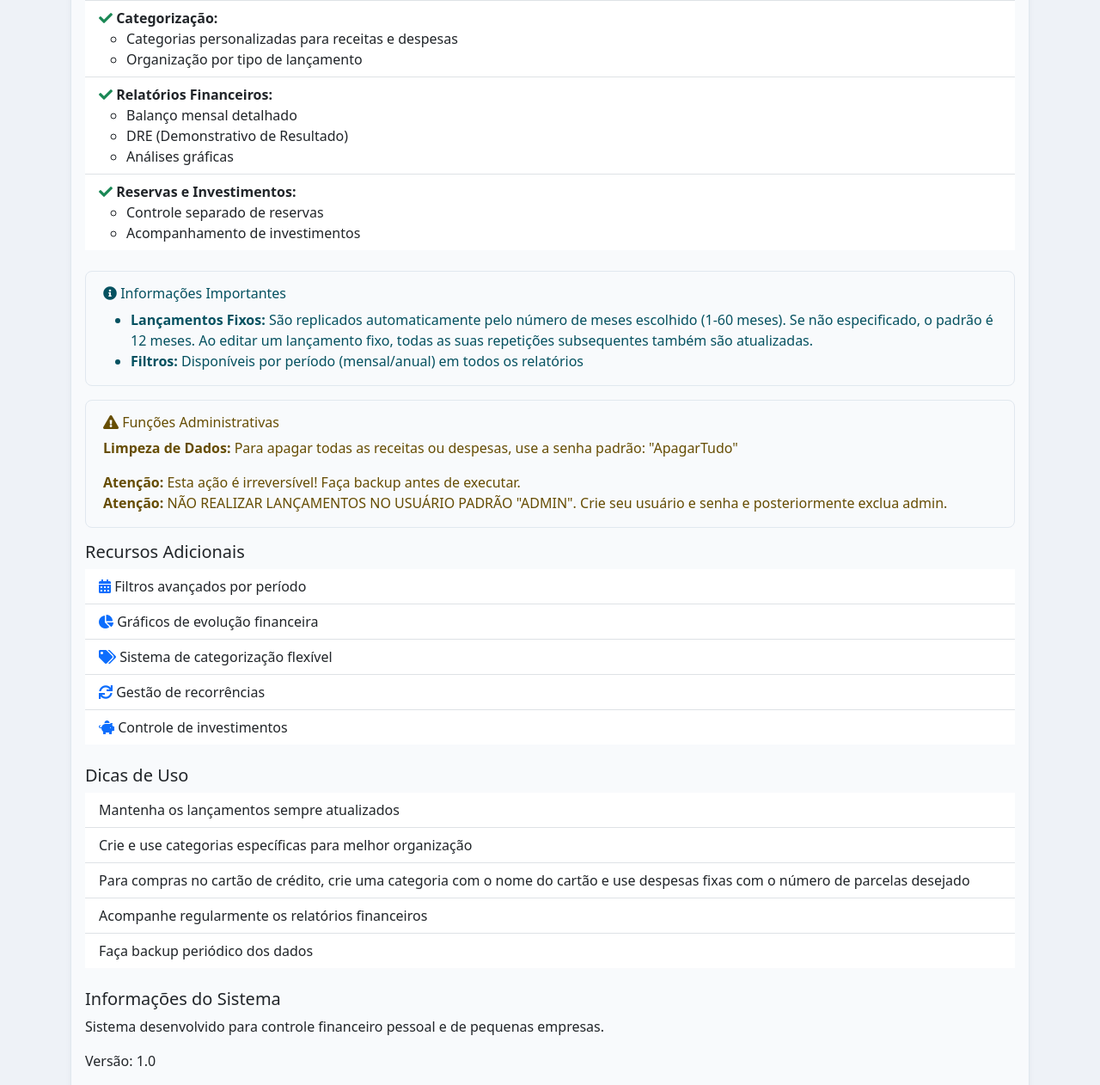
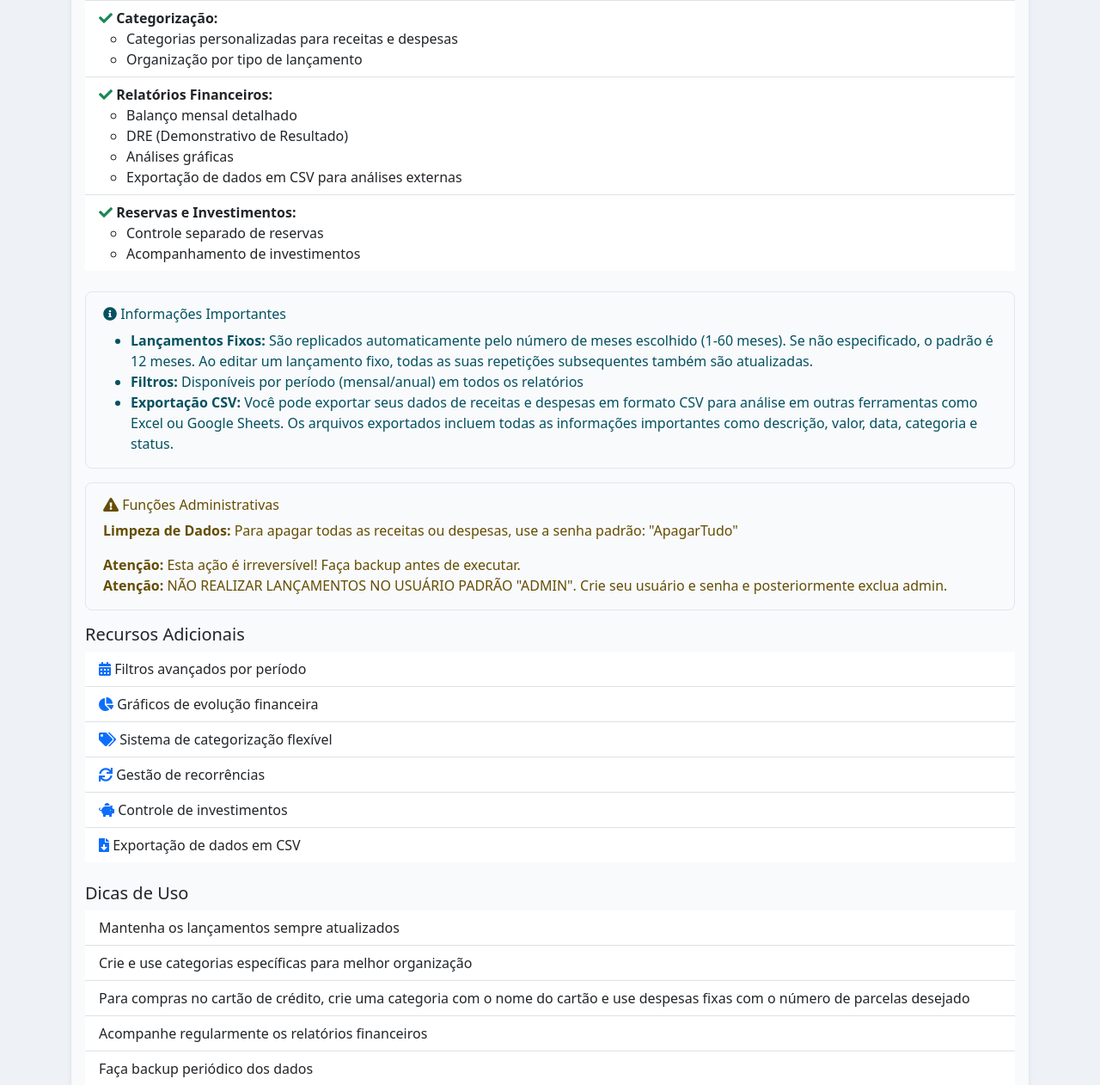
Before and after one commit to fernandofull/Sistema_financas, a Flask app: page /sobre in a window 1280 px wide. Shown: the part 544-1806 px from the top of the page at 86% size. Run offline with Flask 3, Linux system fonts and the light colour scheme; a user stored in the database is signed in.

Commit message:
função baixar csv

```diff
--- a/app.py
+++ b/app.py
@@ -1,4 +1,4 @@
-from flask import Flask, render_template, request, redirect, url_for, flash, session
+from flask import Flask, render_template, request, redirect, url_for, flash, session, send_file
 from models import db, Usuario, Despesa, Receita, Categoria, ReservaInvestimento
 from datetime import datetime, date
 from functools import wraps
@@ -11,6 +11,8 @@ import codecs
 import os
 import logging
 from logging.handlers import RotatingFileHandler
+import csv
+import io
 
 # Configura a codificação padrão para UTF-8
 sys.stdout = codecs.getwriter('utf-8')(sys.stdout.buffer)
@@ -1621,6 +1623,76 @@ def internal_error(error):
                          error_name='Erro Interno do Servidor',
                          error_description='Ocorreu um erro interno no servidor. Nossa equipe foi notificada.'), 500
 
+@app.route('/exportar_receitas_csv')
+@login_required
+def exportar_receitas_csv():
+    usuario_id = Usuario.query.filter_by(username=session['usuario']).first().id
+
+    # Busca todas as receitas do usuário
+    receitas = Receita.query.filter_by(usuario_id=usuario_id).all()
+
+    # Cria um buffer de memória para o CSV
+    output = io.StringIO()
+    writer = csv.writer(output)
+
+    # Escreve o cabeçalho
+    writer.writerow(['Descrição', 'Valor', 'Data', 'Categoria', 'Fixa', 'Recebido'])
+
+    # Escreve os dados
+    for receita in receitas:
+        writer.writerow([
+            receita.descricao,
+            receita.valor,
+            receita.data.strftime('%Y-%m-%d'),
+            receita.categoria.nome,
+            'Sim' if receita.fixa else 'Não',
+            'Sim' if receita.recebido else 'Não'
+        ])
+
+    # Prepara o arquivo para download
+    output.seek(0)
+    return send_file(
+        io.BytesIO(output.getvalue().encode('utf-8')),
+        mimetype='text/csv',
+        as_attachment=True,
+        download_name=f'receitas_{datetime.now().strftime("%Y%m%d")}.csv'
+    )
+
+@app.route('/exportar_despesas_csv')
+@login_required
+def exportar_despesas_csv():
+    usuario_id = Usuario.query.filter_by(username=session['usuario']).first().id
+
+    # Busca todas as despesas do usuário
+    despesas = Despesa.query.filter_by(usuario_id=usuario_id).all()
+
+    # Cria um buffer de memória para o CSV
+    output = io.StringIO()
+    writer = csv.writer(output)
+
+    # Escreve o cabeçalho
+    writer.writerow(['Descrição', 'Valor', 'Data', 'Categoria', 'Fixa', 'Pago'])
+
+    # Escreve os dados
+    for despesa in despesas:
+        writer.writerow([
+            despesa.descricao,
+            despesa.valor,
+            despesa.data.strftime('%Y-%m-%d'),
+            despesa.categoria.nome,
+            'Sim' if despesa.fixa else 'Não',
+            'Sim' if despesa.pago else 'Não'
+        ])
+
+    # Prepara o arquivo para download
+    output.seek(0)
+    return send_file(
+        io.BytesIO(output.getvalue().encode('utf-8')),
+        mimetype='text/csv',
+        as_attachment=True,
+        download_name=f'despesas_{datetime.now().strftime("%Y%m%d")}.csv'
+    )
+
 if __name__ == '__main__':
     # Inicializa o scheduler apenas uma vez
     if not scheduler.running:
--- a/templates/despesas.html
+++ b/templates/despesas.html
@@ -69,8 +69,11 @@
 
     <!-- Lista de Despesas -->
     <div class="card">
-        <div class="card-header">
+        <div class="card-header d-flex justify-content-between align-items-center">
             <h5>Despesas do Período</h5>
+            <a href="{{ url_for('exportar_despesas_csv') }}" class="btn btn-outline-danger">
+                <i class="fas fa-file-download"></i> Exportar CSV
+            </a>
         </div>
         <div class="card-body">
             <div class="table-responsive">
--- a/templates/receitas.html
+++ b/templates/receitas.html
@@ -58,8 +58,11 @@
 
     <!-- Lista de Receitas -->
     <div class="card">
-        <div class="card-header">
+        <div class="card-header d-flex justify-content-between align-items-center">
             <h5>Receitas do Período</h5>
+            <a href="{{ url_for('exportar_receitas_csv') }}" class="btn btn-outline-success">
+                <i class="fas fa-file-download"></i> Exportar CSV
+            </a>
         </div>
         <div class="card-body">
             <div class="table-responsive">
--- a/templates/sobre.html
+++ b/templates/sobre.html
@@ -38,6 +38,7 @@
                         <li>Balanço mensal detalhado</li>
                         <li>DRE (Demonstrativo de Resultado)</li>
                         <li>Análises gráficas</li>
+                        <li>Exportação de dados em CSV para análises externas</li>
                     </ul>
                 </li>
                 <li class="list-group-item">
@@ -55,7 +56,7 @@
                 <ul class="mb-0">
                     <li><strong>Lançamentos Fixos:</strong> São replicados automaticamente pelo número de meses escolhido (1-60 meses). Se não especificado, o padrão é 12 meses. Ao editar um lançamento fixo, todas as suas repetições subsequentes também são atualizadas.</li>
                     <li><strong>Filtros:</strong> Disponíveis por período (mensal/anual) em todos os relatórios</li>
-
+                    <li><strong>Exportação CSV:</strong> Você pode exportar seus dados de receitas e despesas em formato CSV para análise em outras ferramentas como Excel ou Google Sheets. Os arquivos exportados incluem todas as informações importantes como descrição, valor, data, categoria e status.</li>
                 </ul>
             </div>
 
@@ -88,6 +89,10 @@
                     <i class="fas fa-piggy-bank text-primary"></i>
                     Controle de investimentos
                 </li>
+                <li class="list-group-item">
+                    <i class="fas fa-file-download text-primary"></i>
+                    Exportação de dados em CSV
+                </li>
             </ul>
 
             <h5>Dicas de Uso</h5>
```
Also changed, not shown: 1 other file.
